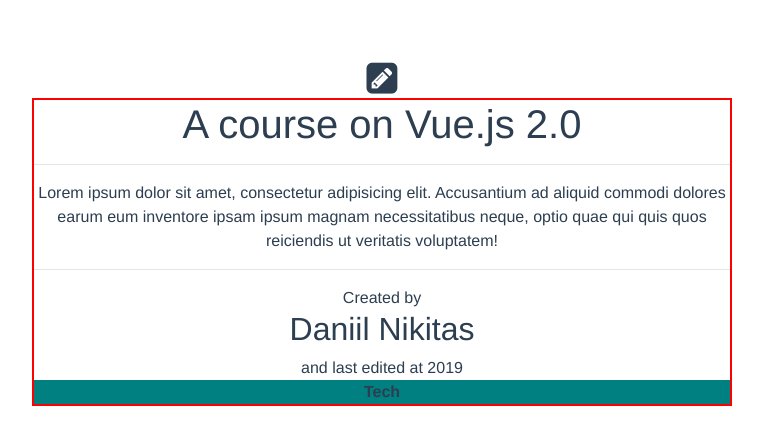
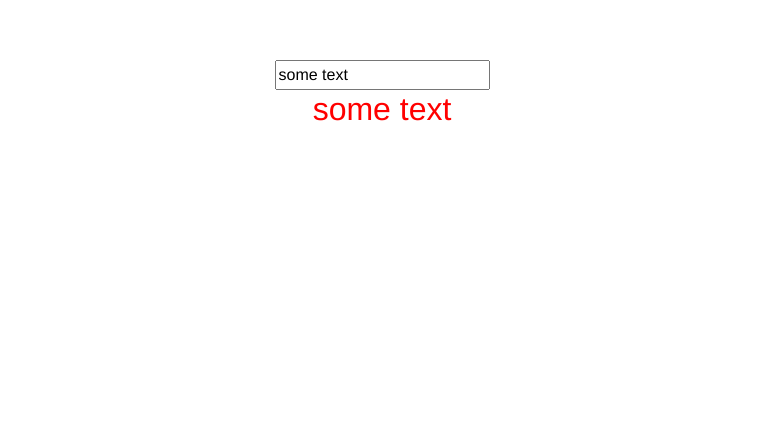
Before and after one commit to 5E1EMENT/vue-course2, a Vue app: page / in a window 1280 px wide. Shown: the top 444 px of the page, without its empty margins (258-1021 px from the left). Built offline with nearby package versions, Linux system fonts and the light colour scheme.

Commit message:
test-template

```diff
--- a/src/App.vue
+++ b/src/App.vue
@@ -1,129 +1,25 @@
 <template>
 <div id="app">
-  <i v-if='show' @click='show=!show' class="fa fa-pencil-square" title='Edit' aria-hidden="true"></i>
-  <i v-if='!show' @click='save' class="fa fa-floppy-o" title='Save' aria-hidden="true"></i>
-  <div v-if='show' id="reading-mode">
-    <reading :title="title" :author="author" :date="date" :category="category" :theme_color="category_theme_color[category]">
-      {{article}}
-    </reading>
-  </div>
-  <div v-if='!show' id="editing-mode">
-    <div :class="{warning: !remain}">
-      <label for="">Article title:</label>
-      <input class="form-control" type="text" v-model="title" @input="check">
-      <span>{{remain}} / {{limit}} </span>
-    </div>
-    <div>
-      <label for="">Author Name: </label>
-      <input class="form-control" type="text" v-model="author">
-    </div>
-    <ul>
-      <li v-for="element in category_list" :key="element">
-        <label for="">{{element}}</label>
-        <input type="radio" :value="element" v-model="category">
-      </li>
-    </ul>
-    <div>
-      <label for="">Article</label>
-      <textarea class="form-control" v-model="article" name="" id="" cols="30" rows="10"></textarea>
-    </div>
-  </div>
+  <input type="text" v-model="text">
+  <h2 :class="red">{{text}}</h2>
 </div>
 
 </template>
 
 <script>
-import reading from './components/reading'
+
 export default {
   data () {
     return {
-      limit: 50,
-      show: true,
-      title: 'A course on Vue.js 2.0',
-      article: 'Lorem ipsum dolor sit amet, consectetur adipisicing elit. Accusantium ad aliquid commodi dolores earum eum inventore ipsam ipsum magnam necessitatibus neque, optio quae qui quis quos reiciendis ut veritatis voluptatem!',
-      author: 'Daniil Nikitas',
-      date: '2019',
-      category: 'Tech',
-      category_list: ['Web', 'News', 'Tech', 'World', 'Space'],
-      category_theme_color: {
-        Web: 'Crimson',
-        News: 'Tomato',
-        Tech: 'Teal',
-        World: 'Green',
-        Space: 'Violet'
-      }
+      text: 'some text',
+      red: 'red'
     }
   },
   computed: {
-    remain () {
-      return this.limit - this.title.length
-    }
   },
   methods: {
-    save () {
-      let date = new Date()
-      let year = String(date.getFullYear())
-      let yearTwoDigit = "'" + year.substr(2, 2)
-      let month = date.getMonth() + 1
-      switch (month) {
-        case 1:
-          var monthStr = 'Jan'
-          break
-        case 2:
-          var monthStr = 'Feb'
-          break
-        case 3:
-          var monthStr = 'Mar'
-          break
-        case 4:
-          var monthStr = 'Apr'
-          break
-        case 5:
-          var monthStr = 'May'
-          break
-        case 6:
-          var monthStr = 'Jun'
-          break
-        case 7:
-          var monthStr = 'Jul'
-          break
-        case 8:
-          var monthStr = 'Aug'
-          break
-        case 9:
-          var monthStr = 'Sep'
-          break
-        case 10:
-          var monthStr = 'Oct'
-          break
-        case 11:
-          var monthStr = 'Nov'
-          break
-        case 12:
-          var monthStr = 'Dec'
-          break
-      }
-      let day = date.getDay()
-      if (day <= 9) {
-        day = '0' + day
-      }
-      let hour = date.getHours()
-      let min = date.getMinutes()
-      let sec = date.getSeconds()
-      let mdy = monthStr + ' ' + day + ' ' + yearTwoDigit
-      let hms = hour + ':' + min + ':' + sec
-      let ymdhms = mdy + ' ' + hms
-      this.date = ymdhms
-      this.show = !this.show
-    },
-    check () {
-      if (this.remain < 0) {
-        this.title = this.title.substr(0, this.limit)
-      }
-    }
   },
   components: {
-    reading
   }
 
 }
@@ -138,21 +34,10 @@ export default {
   color: #2c3e50;
   margin-top: 60px;
 }
-#reading-mode {
-  max-width: 700px;
-  border: 2px solid red;
-  margin: 0 auto;
+.red {
+  color: red
 }
-#editing-mode {
-  max-width: 700px;
-  border: 2px solid blue;
-  margin: 0 auto;
+.green {
+  color: green
 }
-  .fa {
-    font-size: 36px;
-    cursor: pointer;
-  }
-  .warning {
-    border: 2px solid red;
-  }
 </style>
--- a/src/components/reading.vue
+++ /dev/null
@@ -1,27 +0,0 @@
-<template>
-  <div>
-    <h1>{{title}}</h1>
-    <hr>
-    <slot></slot>
-    <hr>
-    <div>Created by <h2>{{author}}</h2> and last edited at <span>{{date}}</span></div>
-    <div :style="{background: theme_color}"> <b>{{category}}</b></div>
-  </div>
-</template>
-
-<script>
-export default {
-  name: 'reading',
-  props: ['title', 'author', 'date', 'category', 'theme_color'],
-  data () {
-    return {
-    }
-  },
-  methods: {
-  }
-}
-</script>
-
-<style scoped>
-
-</style>
--- a/src/main.js
+++ b/src/main.js
@@ -7,7 +7,6 @@ import 'bootstrap/dist/css/bootstrap.min.css'
 Vue.config.productionTip = false
 
 /* eslint-disable no-new */
-export const bus = new Vue()
 
 new Vue({
   el: '#app',
```
